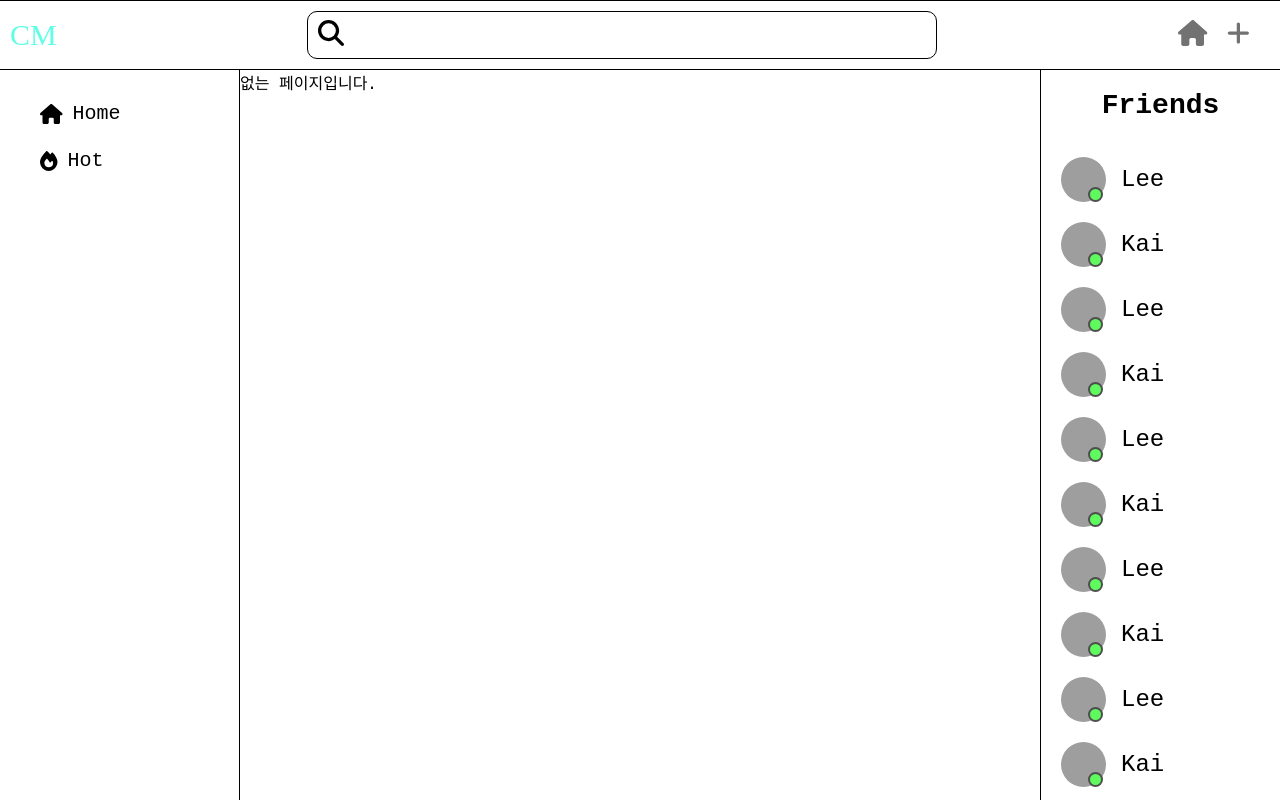
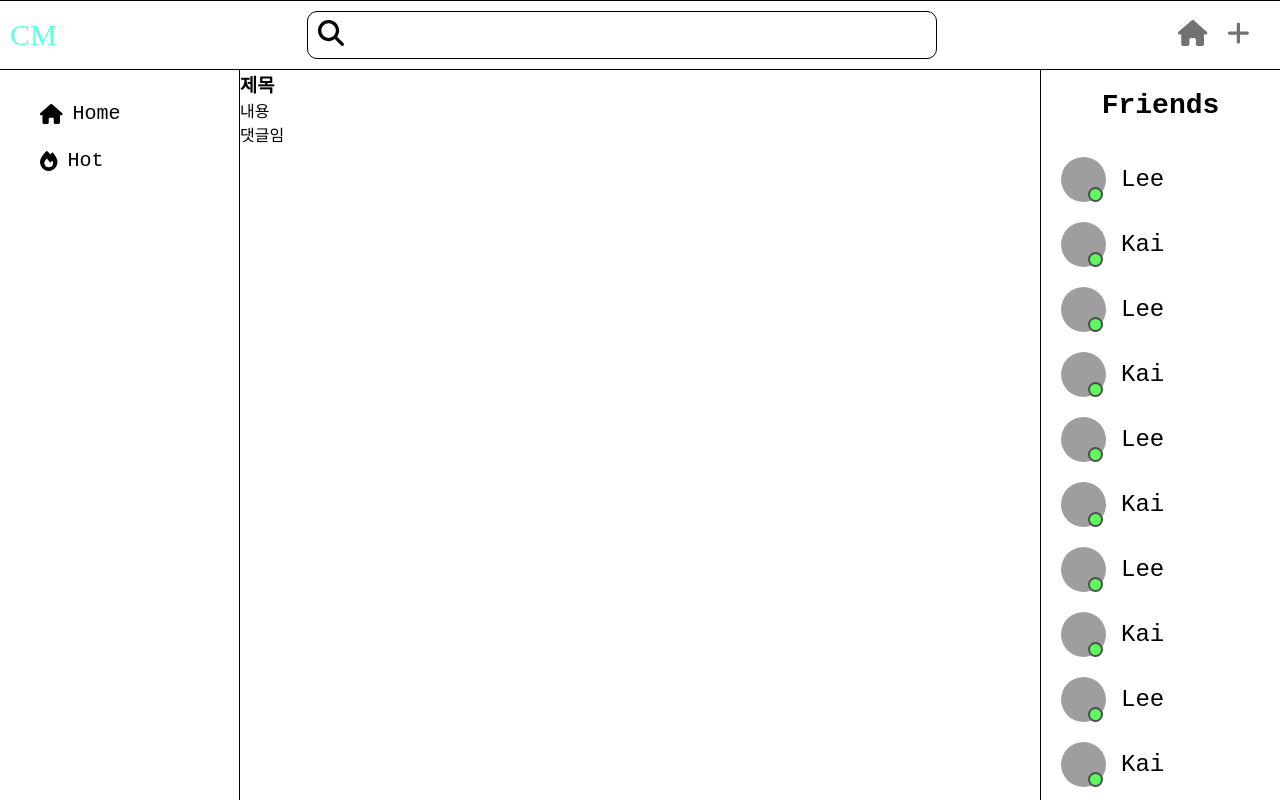
Before and after one commit to ljh37694/Chatmunity, a Next.js app in the folder chatmunity/: page /post/1 in a window 1280 px wide. Before the commit this address had no page. Built offline with nearby package versions, Linux system fonts and the light colour scheme; grey boxes are pictures that could not be loaded; a web font is replaced by a local one.

Commit message:
게시글 상세페이지 생성

```diff
--- /dev/null
+++ b/chatmunity/app/post/[id]/page.tsx
@@ -0,0 +1,11 @@
+import styles from './page.module.css';
+
+export default function Post() {
+  return (
+    <div>
+      <h3>제목</h3>
+      <p>내용</p>
+      <p>댓글임</p>
+    </div>
+  );
+}
```
Also changed, not shown: chatmunity/app/post/[id]/page.module.css (added).
